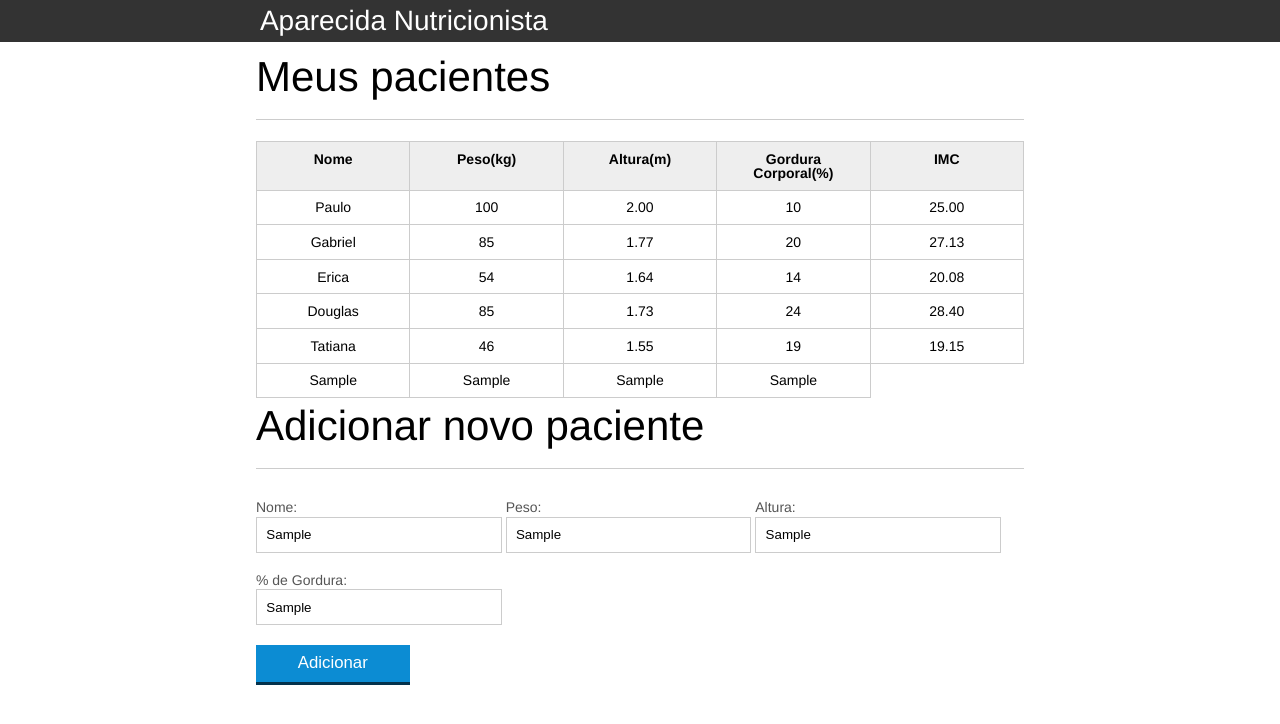
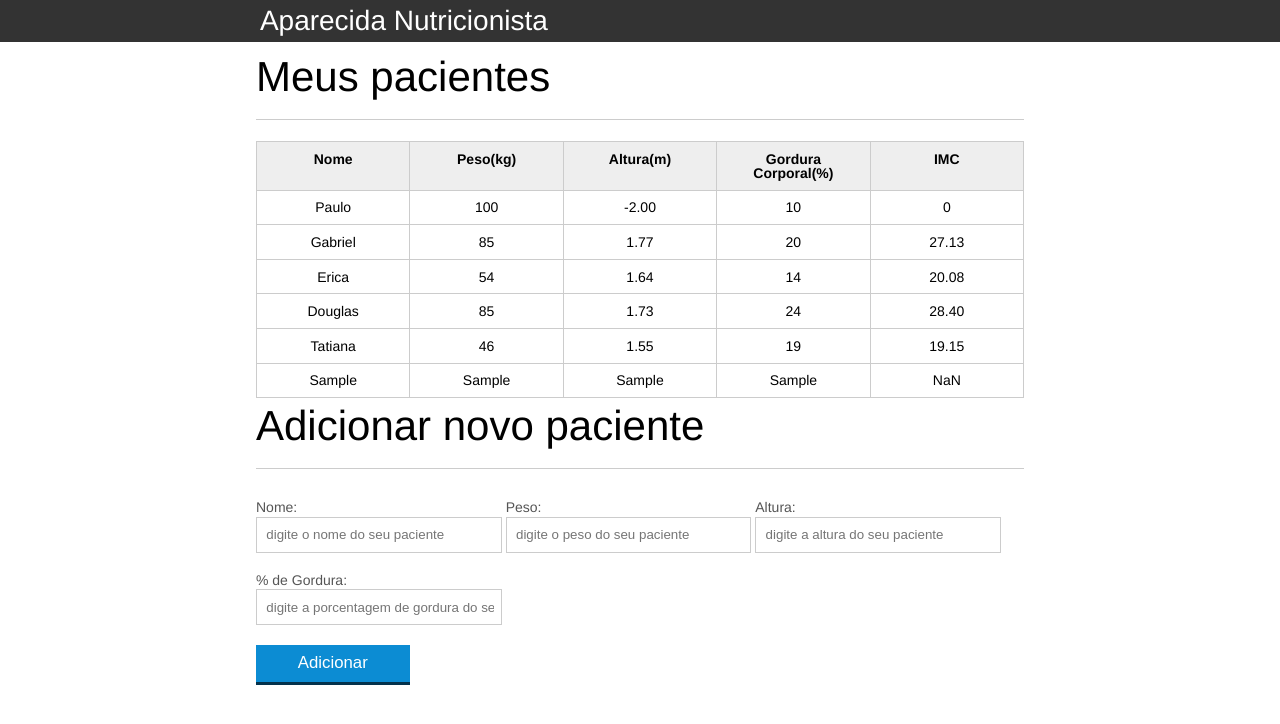
Before and after one commit to gabrielcassanta/nutricionista-js, a plain HTML site: page index.html in a window 1280 px wide. Both pictures are taken after typing "Sample", "Sample", "Sample", "Sample" into the empty fields and a click on the button "Adicionar". Drawn offline with Linux system fonts and the light colour scheme.

Commit message:
commit leo

```diff
--- a/index.html
+++ b/index.html
@@ -33,7 +33,7 @@
 					<tr class="paciente" id="primeiro-paciente">
 						<td class="info-nome">Paulo</td>
 						<td class="info-peso">100</td>
-						<td class="info-altura">2.00</td>
+						<td class="info-altura"> -2.00</td>
 						<td class="info-gordura">10</td>
 						<td class="info-imc">0</td>
 					</tr>
@@ -101,7 +101,7 @@
 		</form>
 	</section>
 
-	<script src="./js/principal.js"></script>
+	<script src="./js/calcula-imc.js"></script>
 	<script src="./js/form.js"></script>
 
 </body>
--- a/js/principal.js
+++ b/js/calcula-imc.js
@@ -6,7 +6,7 @@ var pacientes = document.querySelectorAll(".paciente"); //seletor de todos
 for (var i = 0; i < pacientes.length; i++) { //laço for para calcular o IMC dos pacientes
   var paciente = pacientes[i];
 
-  // console.log(pacientes[i]);
+  console.log(pacientes[i]);
 
   var tdPeso = paciente.querySelector(".info-peso");
   var peso = tdPeso.textContent;
@@ -14,28 +14,62 @@ for (var i = 0; i < pacientes.length; i++) { //laço for para calcular o IMC dos
   var tdAltura = paciente.querySelector(".info-altura");
   var altura = tdAltura.textContent;
 
+  console.log(tdAltura, altura);
+
   var tdImc = paciente.querySelector(".info-imc");
 
-  var pesoValido = true;
-  var alturaValida = true;
+  var pesoValido = validaPeso(peso);
+  var alturaValida = validaAltura(altura);
+  console.log("altura", alturaValida);
 
-  if (peso <= 0 || peso >= 1000) {  //validando o peso
+  if (!pesoValido) {  //validando o peso
     console.log("peso inválido");
-    pesoValido = false;
     tdImc.textContent = "Peso Inválido" //alterando o valor de tdImc
     paciente.classList.add("paciente-invalido"); //trocando a cor com css para invalidos
   }
 
-  if (altura <= 0 || altura >= 3.00) {  // validando a altura
+  if (!validaAltura) {  // validando a altura
     console.log("altura inválida");
-    alturaValida = false;
     tdImc.textContent = "Altura Inválida"; //alterando o valor de tdImc
     paciente.classList.add("paciente-invalido");  //trocando a cor com css para invalidos
   }
 
   if (pesoValido && alturaValida) {    //teste condicional
-    var imc = peso / (altura * altura);  //calculo imc
-    tdImc.textContent = imc.toFixed(2);  //passando o valor p var imc com limitação de 2 digitos pós virgula
+    var imc = calculaImc(peso, altura);  //calculo imc
+    tdImc.textContent = imc;  //passando o valor p var imc com limitação de 2 digitos pós virgula
   }
 
 }
+
+function calculaImc(peso, altura) {
+  var imc = 0;
+  imc = peso / (altura * altura);
+  return imc.toFixed(2);
+}
+
+function validaPeso(peso) {
+  peso = Number(peso);
+  if (peso >= 0 && peso <= 1000) {
+    return true;
+  } else {
+    return false;
+  }
+}
+
+function validaAltura(altura) {
+  console.log(altura, typeof altura);
+  altura = Number(altura);
+  if (altura >= 0 && altura <= 3.0) {
+    return true;
+  } else {
+    return false;
+  }
+}
+
+// function validaAltura(altura) {
+//   if (altura >= 0 && altura <= 3.0) {
+//     return true;
+//   } else {
+//     return false;
+//   }
+// }
--- a/js/form.js
+++ b/js/form.js
@@ -1,36 +1,65 @@
 var botaoAdicionar = document.querySelector("#adicionar-paciente"); //selecionando o botão adicionar para a var
 // botaoAdicionar
 
+
+// função botão adicionar paciente
 botaoAdicionar.addEventListener("click", function (event) {  //uma escuta no botão adicionar "quando clica" função com
   //parametro evento para q o preventDefault funcione corretamente
   event.preventDefault();  //faz com que a pagina não recarregue completamente ao apertar no botão adicionar
 
   var form = document.querySelector("#form-adiciona");  //selecionando o id form-adiciona no formulario html
 
-  var nome = form.nome.value; //passando o valor do formulario nome para a variavel nome
-  var peso = form.peso.value;
-  var altura = form.altura.value;
-  var gordura = form.gordura.value;
+  var paciente = obtemPacienteDoFormulario(form);
 
-  var pacienteTr = document.createElement("tr");  //cria um elemento <tr></tr> Html com a função createElement
+  console.log(paciente);
 
-  var nomeTd = document.createElement("td");  //cria um table data <td></td> Html atrelado a var nomeTd
-  var pesoTd = document.createElement("td");
-  var alturaTd = document.createElement("td");
-  var gorduraTd = document.createElement("td");
-  // var imcTd = document.createElement("td");
-
-  nomeTd.textContent = nome;           //faz com que o conteúdo (textContent) de nomeTd seja atribuido a var nome
-  pesoTd.textContent = peso;
-  alturaTd.textContent = altura;
-  gorduraTd.textContent = gordura;
-
-  pacienteTr.appendChild(nomeTd); //faz com que o pacienteTr que é um elemento <tr></tr> seja pai do nomeTd q é um <td>
-  pacienteTr.appendChild(pesoTd);
-  pacienteTr.appendChild(alturaTd);
-  pacienteTr.appendChild(gorduraTd);
+  var pacienteTr = montaTr(paciente);
 
   var tabela = document.querySelector("#tabela-pacientes");  //seleciona o id #tabela-pacientes e atribui a var tabela
 
   tabela.appendChild(pacienteTr);  // faz com que pacienteTr pertença a tabela que é o #tabela-pacientes no Html
+
+  form.reset();
 });
+
+function obtemPacienteDoFormulario(form) {
+  var paciente = {
+    nome: form.nome.value,
+    peso: form.peso.value,
+    altura: form.altura.value,
+    gordura: form.gordura.value,
+    imc: calculaImc(form.peso.value, form.altura.value)
+  }
+  return paciente;
+}
+
+function montaTr(paciente) {
+  var pacienteTr = document.createElement("tr");
+  pacienteTr.classList.add("paciente");
+  // console.log(pacienteTr);
+  var nomeTd = montaTd(paciente.nome, "info-nome");
+
+  pacienteTr.appendChild(montaTd(paciente.nome, "info-nome"));
+  pacienteTr.appendChild(montaTd(paciente.peso, "info-peso"));
+  pacienteTr.appendChild(montaTd(paciente.altura, "info-altura"));
+  pacienteTr.appendChild(montaTd(paciente.gordura, "info-gordura"));
+  pacienteTr.appendChild(montaTd(paciente.imc, "info-imc"));
+
+  return pacienteTr;
+}
+
+function montaTd(dado, classe) {
+  var td = document.createElement("td");
+  td.textContent = dado;
+  td.classList.add(classe);
+
+  return td;
+}
+
+function validaPaciente(paciente) {
+  if (validaPeso(paciente.peso)) {
+    return true;
+  } else {
+    return false;
+  }
+}
```
